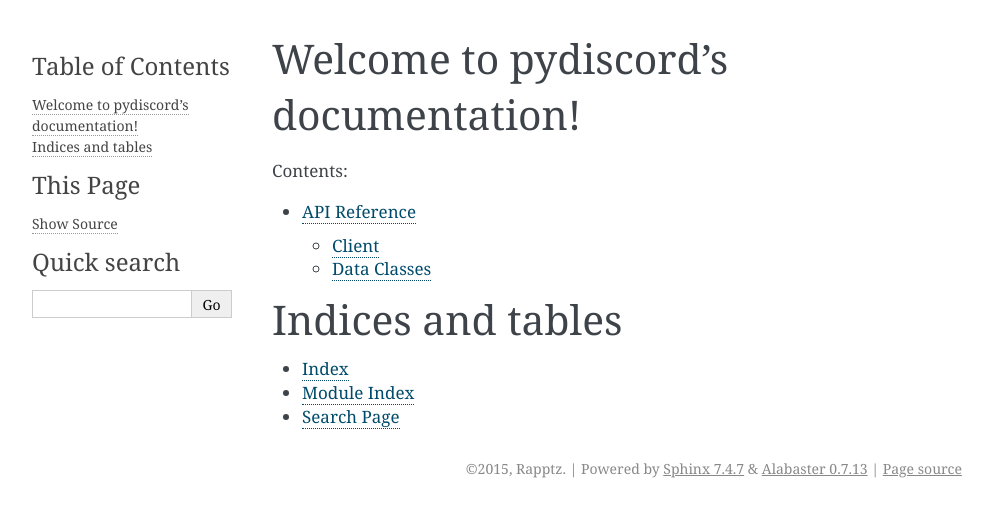
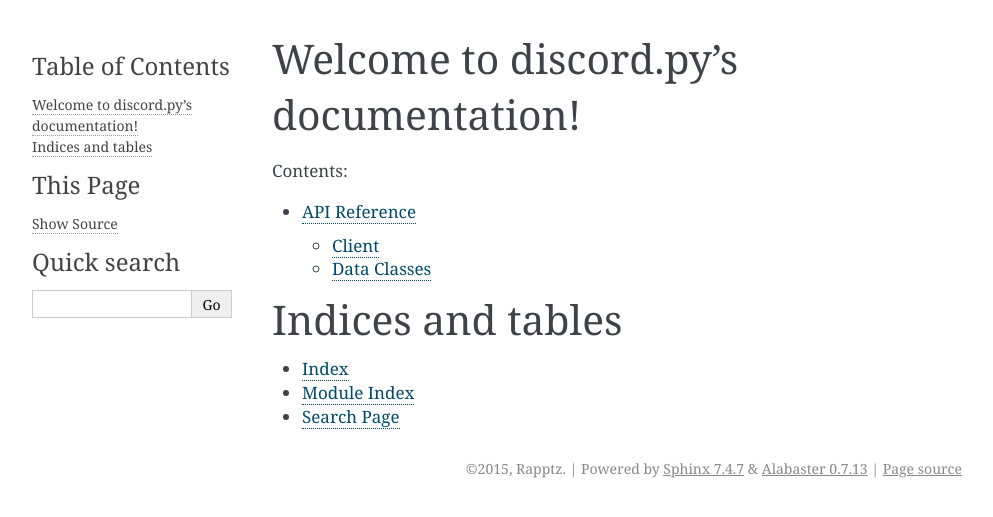
Before and after one commit to Rapptz/discord.py, a Sphinx documentation site: the page built from docs/index.rst, in a window 1280 px wide. Shown: the top 517 px of the page, without its empty margins (148-1141 px from the left). Built offline with Sphinx 7.4.7, drawn with Linux system fonts in a browser that asks for light colours.

Commit message:
Rename project from pydiscord to discord.py

```diff
--- a/docs/api.rst
+++ b/docs/api.rst
@@ -3,7 +3,7 @@
 API Reference
 ===============
 
-The following section outlines the API of pydiscord.
+The following section outlines the API of discord.py.
 
 
 Client
--- a/docs/conf.py
+++ b/docs/conf.py
@@ -1,6 +1,6 @@
 # -*- coding: utf-8 -*-
 #
-# pydiscord documentation build configuration file, created by
+# discord.py documentation build configuration file, created by
 # sphinx-quickstart on Fri Aug 21 05:43:30 2015.
 #
 # This file is execfile()d with the current directory set to its
@@ -45,7 +45,7 @@
 master_doc = 'index'
 
 # General information about the project.
-project = u'pydiscord'
+project = u'discord.py'
 copyright = u'2015, Rapptz'
 
 # The version info for the project you're documenting, acts as replacement for
@@ -197,7 +197,7 @@
 #html_search_scorer = 'scorer.js'
 
 # Output file base name for HTML help builder.
-htmlhelp_basename = 'pydiscorddoc'
+htmlhelp_basename = 'discord.pydoc'
 
 # -- Options for LaTeX output ---------------------------------------------
 
@@ -219,7 +219,7 @@
 # (source start file, target name, title,
 #  author, documentclass [howto, manual, or own class]).
 latex_documents = [
-  ('index', 'pydiscord.tex', u'pydiscord Documentation',
+  ('index', 'discord.py.tex', u'discord.py Documentation',
    u'Rapptz', 'manual'),
 ]
 
@@ -249,7 +249,7 @@
 # One entry per manual page. List of tuples
 # (source start file, name, description, authors, manual section).
 man_pages = [
-    ('index', 'pydiscord', u'pydiscord Documentation',
+    ('index', 'discord.py', u'discord.py Documentation',
      [u'Rapptz'], 1)
 ]
 
@@ -263,8 +263,8 @@
 # (source start file, target name, title, author,
 #  dir menu entry, description, category)
 texinfo_documents = [
-  ('index', 'pydiscord', u'pydiscord Documentation',
-   u'Rapptz', 'pydiscord', 'One line description of project.',
+  ('index', 'discord.py', u'discord.py Documentation',
+   u'Rapptz', 'discord.py', 'One line description of project.',
    'Miscellaneous'),
 ]
 
--- a/docs/index.rst
+++ b/docs/index.rst
@@ -1,10 +1,10 @@
-.. pydiscord documentation master file, created by
+.. discord.py documentation master file, created by
    sphinx-quickstart on Fri Aug 21 05:43:30 2015.
    You can adapt this file completely to your liking, but it should at least
    contain the root `toctree` directive.
 
-Welcome to pydiscord's documentation!
-=====================================
+Welcome to discord.py's documentation!
+======================================
 
 Contents:
 
--- a/setup.py
+++ b/setup.py
@@ -16,9 +16,9 @@
 with open('README.md') as f:
     readme = f.read()
 
-setup(name='pydiscord',
+setup(name='discord.py',
       author='Rapptz',
-      url='https://github.com/Rapptz/pydiscord',
+      url='https://github.com/Rapptz/discord.py',
       version=version,
       packages=['discord'],
       license='MIT',
```
Also changed, not shown: README.md (+2 -2 lines), 4 other files.
